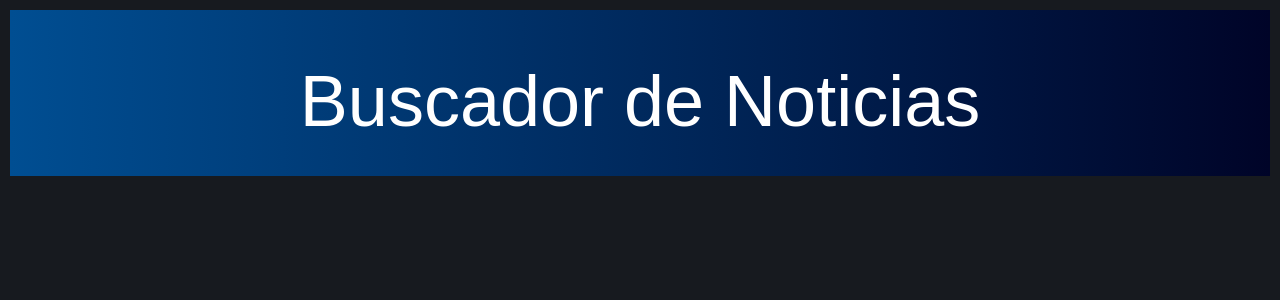
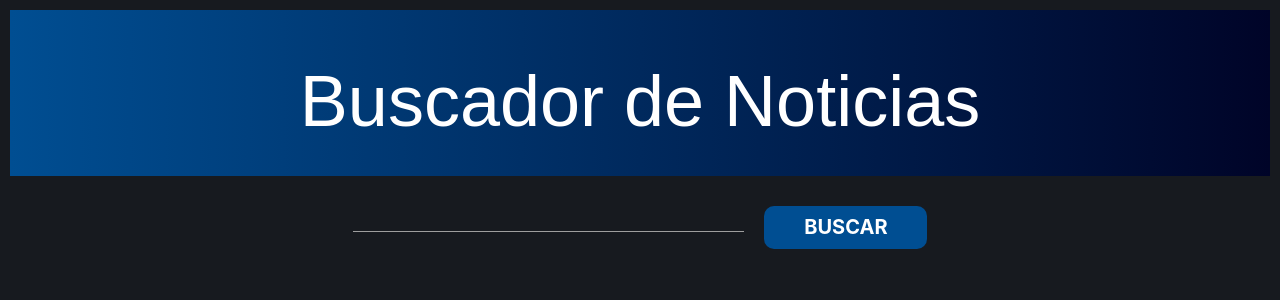
Before and after one commit to johanBautista/noticias-react, a React (Create React App) app: page / in a window 1280 px wide. Shown: the top 300 px of the page. Built offline with nearby package versions, Linux system fonts and the light colour scheme.

Commit message:
Form-cmp

```diff
--- a/src/App.js
+++ b/src/App.js
@@ -1,10 +1,14 @@
 import React from 'react';
 import Header from './components/Header';
+import Formulario from './components/Formulario';
 
 function App() {
   return (
     <div className="">
       <Header titulo="Buscador de Noticias" />
+      <div className="container">
+        <Formulario />
+      </div>
     </div>
   );
 }
--- /dev/null
+++ b/src/components/Formulario.js
@@ -0,0 +1,41 @@
+import React from 'react';
+import styled from '@emotion/styled';
+
+const Boton = styled.input`
+  margin-top: 20px;
+  margin-left: 20px;
+  font-weight: bold;
+  font-size: 20px;
+  padding: 10px;
+  background-color: #004e92;
+  border: none;
+  width: 40%;
+  border-radius: 10px;
+  color: #fff;
+  transition: background-color 0.3s ease;
+
+  &:hover {
+    background-color: #000428;
+    cursor: pointer;
+  }
+`;
+
+const Formulario = () => {
+  const buscarNoticias = (e) => {
+    e.preventDefault();
+    console.log('hola');
+  };
+
+  return (
+    <div className="row">
+      <div className="col s12 m8 offset-m2">
+        <form className="form" onSubmit={buscarNoticias}>
+          <input type="text" />
+          <Boton className="" type="submit" value="BUSCAR" />
+        </form>
+      </div>
+    </div>
+  );
+};
+
+export default Formulario;
--- a/src/index.css
+++ b/src/index.css
@@ -1,20 +1,5 @@
-body {
-  margin: 0;
-  font-family: -apple-system, BlinkMacSystemFont, 'Segoe UI', 'Roboto', 'Oxygen',
-    'Ubuntu', 'Cantarell', 'Fira Sans', 'Droid Sans', 'Helvetica Neue',
-    sans-serif;
-  -webkit-font-smoothing: antialiased;
-  -moz-osx-font-smoothing: grayscale;
-}
-
-code {
-  font-family: source-code-pro, Menlo, Monaco, Consolas, 'Courier New',
-    monospace;
-}
-
 body{
   background-color: #171a1f;
-
 }
 
 .header{
@@ -24,3 +9,7 @@ body{
   margin: 10px;
   padding: 10px;
 }
+
+.form{
+  display: flex;
+}
```
